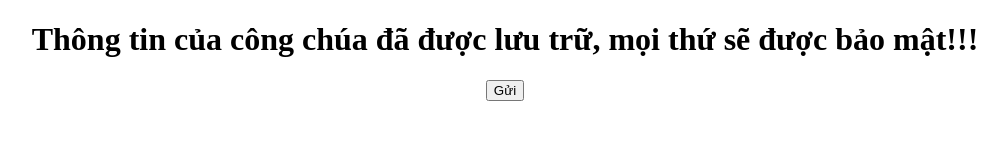
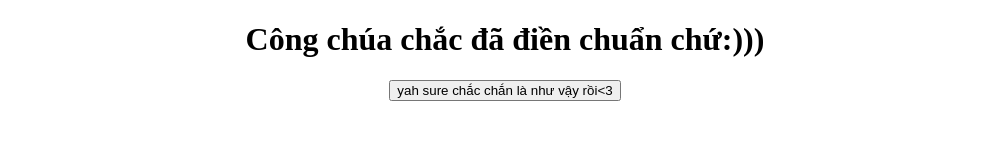
Before and after one commit to trieutuhuy/demo, a plain HTML site: page index.html in a window 1280 px wide. Shown: the whole page, without its empty margins (135-1142 px from the left). Drawn offline with Linux system fonts and the light colour scheme.

Commit message:
Update index.html

```diff
--- a/index.html
+++ b/index.html
@@ -5,9 +5,9 @@
 </head>
 <body>
 	<div style="text-align:center;">
-		<h1>Thông tin của công chúa đã được lưu trữ, mọi thứ sẽ được bảo mật!!!</h1>
+		<h1>Công chúa chắc đã điền chuẩn chứ:)))</h1>
    <form action="demo.html"></form>
-		<button type="submit">Gửi</button>
+		<button type="submit">yah sure chắc chắn là như vậy rồi<3</button>
 	</div>
 </body>
 </html>
```
